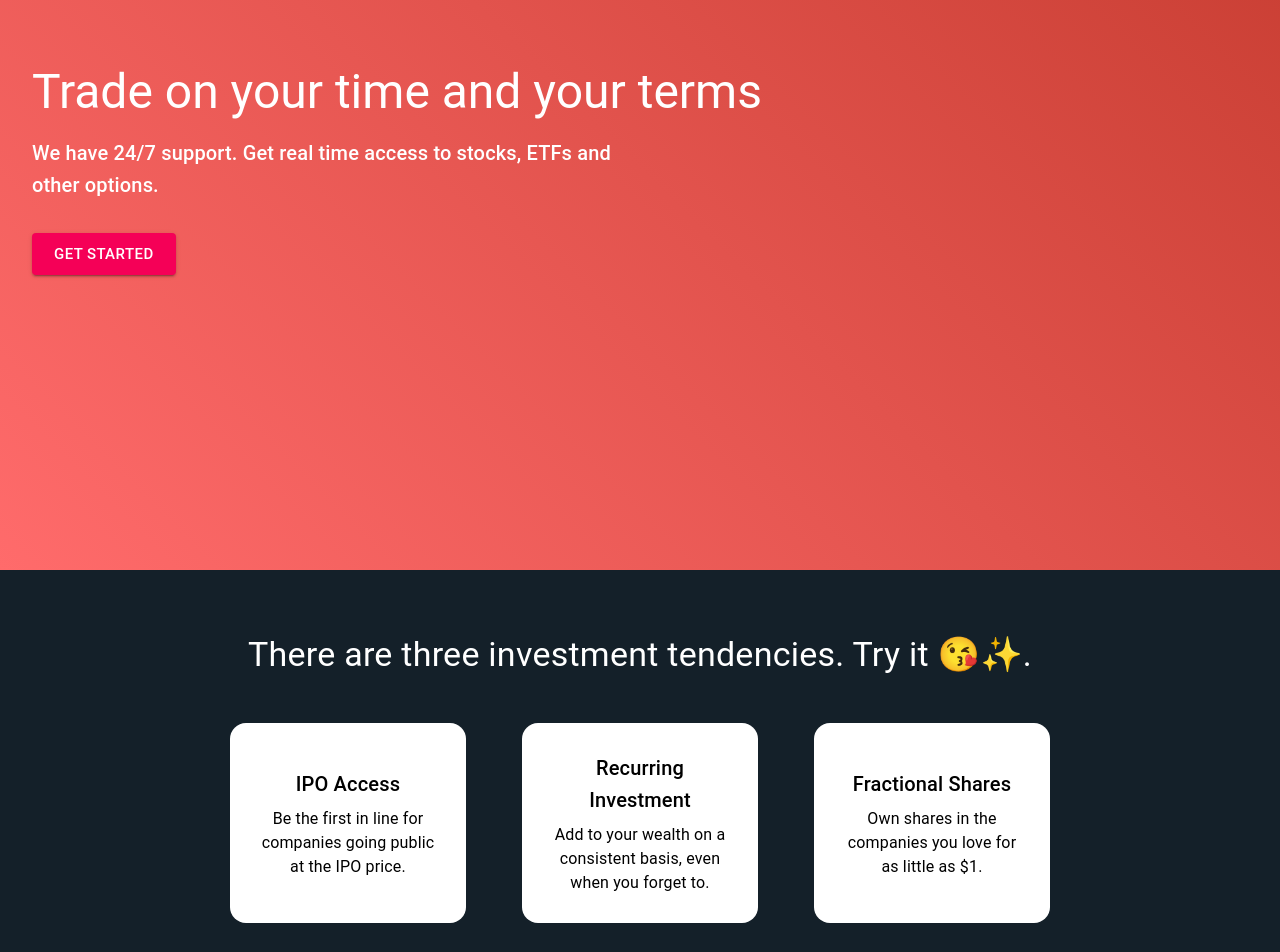
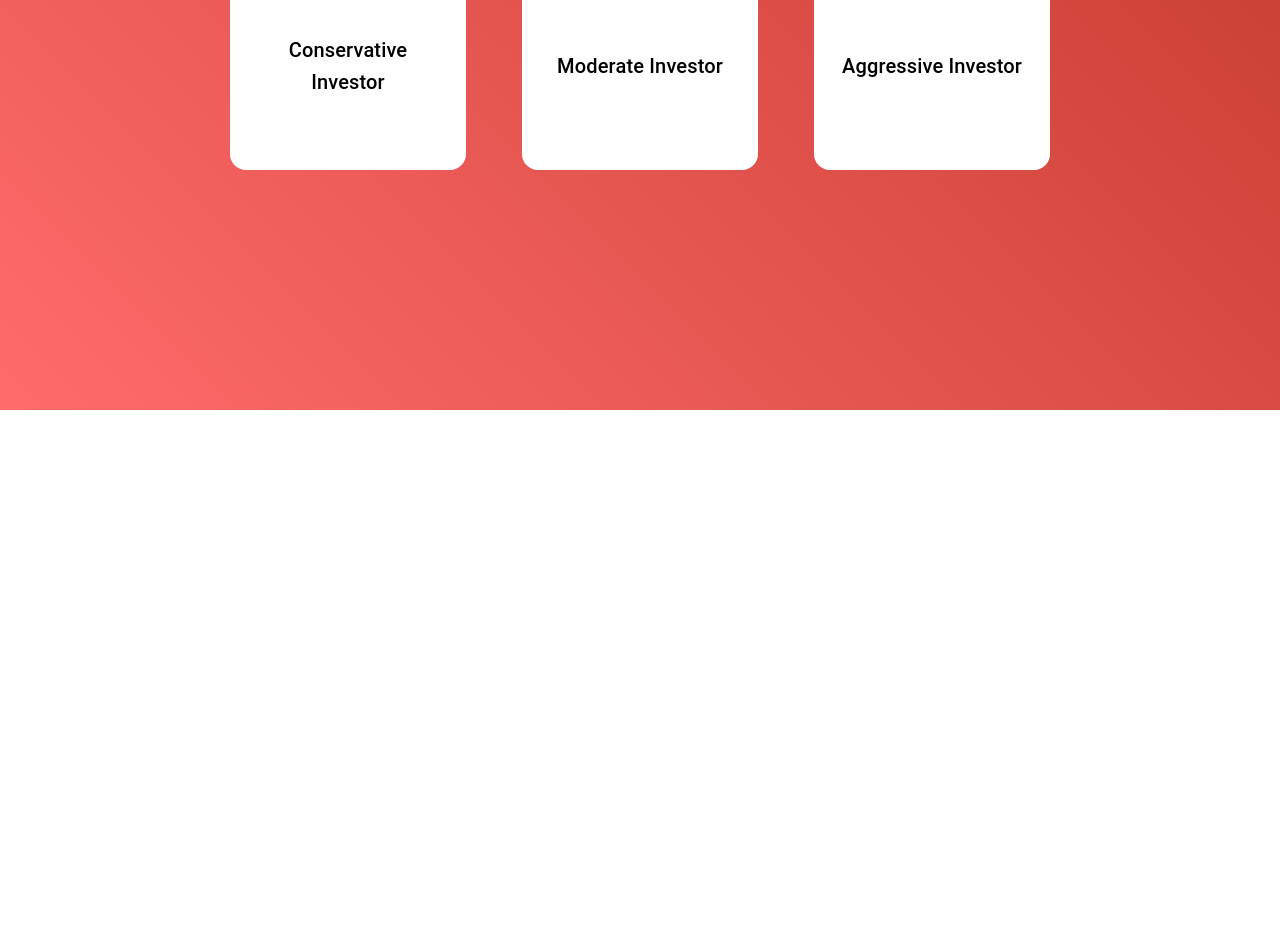
Before and after one commit to YeomChaeeun/goscs-fe, a React (Vite) app: page / in a window 1280 px wide. Shown: the part 1100-2052 px from the top of the page. After the commit the page ends 1510 px from the top, so only its background shows below. Built offline with nearby package versions, Linux system fonts and the light colour scheme.

Commit message:
fix: home style

```diff
--- a/src/components/home/FeatureSection.tsx
+++ b/src/components/home/FeatureSection.tsx
@@ -1,77 +1,72 @@
-import { styled } from "@mui/material/styles";
-import { Box, Container, Typography } from "@mui/material";
-import { Component } from "react";
+import {styled} from "@mui/material/styles";
+import {Box, Container, Typography} from "@mui/material";
+import {recommendations} from "../../data/recommendations.ts";
+import {InvestmentProfile} from "../../data/questions.ts";
+import {useSetRecoilState} from "recoil";
+import {assetState, checklistState} from "../../recoil/atoms/assetAtom.ts";
+import {useNavigate} from "react-router-dom";
 
 const FeaturesSection = styled(Box)(({ theme }) => ({
-  padding: theme.spacing(8, 4),
-  backgroundColor: theme.palette.background.paper,
-  textAlign: "center",
-  color: "white",
+    minHeight: '80vh',
+    padding: theme.spacing(12, 4),
+    backgroundImage: 'linear-gradient(45deg, #FF6B6B, #c53b2f)',
+    textAlign: 'center',
+    color: 'white',
 }));
 
 const FeatureCard = styled(Box)(({ theme }) => ({
     padding: theme.spacing(3),
-  backgroundColor: "white",
+    backgroundColor: 'white',
     borderRadius: theme.spacing(2),
     margin: theme.spacing(2),
-  height: "200px",
-  display: "flex",
-  flexDirection: "column",
-  alignItems: "center",
-  justifyContent: "center",
-  color: "black",
+    height: '200px',
+    display: 'flex',
+    flexDirection: 'column',
+    alignItems: 'center',
+    justifyContent: 'center',
+    color: 'black',
+    cursor: 'pointer'
 }));
 
-class FeatureSection extends Component {
-  render() {
+const FeatureSection = () => {
+    const navigate = useNavigate()
+    const setState = useSetRecoilState(checklistState);
+    const setAssetStateRecoil = useSetRecoilState(assetState);
+
+    const handleSelectProfile = (profile: InvestmentProfile) => {
+        setState((prev) => ({ ...prev, profile: profile }));
+        setAssetStateRecoil(profile);
+        navigate("/checklist/result");
+    };
+
     return (
       <FeaturesSection>
-        <Typography variant="h4" gutterBottom>
+          <Typography variant="h3" gutterBottom>
               There are three investment tendencies. Try it 😘✨.
           </Typography>
-        <Container maxWidth="md" sx={{ mt: 4 }}>
-          <Box
-            sx={{
+          <Container maxWidth="md" sx={{mt: 4}}>
+              <Box sx={{
                   display: "grid",
                   gridTemplateColumns: {
                       xs: "1fr",
                       sm: "1fr 1fr",
-                md: "1fr 1fr 1fr",
+                      md: "1fr 1fr 1fr"
                   },
-              gap: 3,
-            }}
-          >
-            <FeatureCard>
+                  gap: 3
+              }}>
+                  {(Object.keys(recommendations) as InvestmentProfile[]).map(profile => {
+                      return (
+                        <FeatureCard onClick={()=> { handleSelectProfile(profile) }}>
                             <Typography variant="h6" gutterBottom>
-                IPO Access
-              </Typography>
-              <Typography>
-                Be the first in line for companies going public at the IPO
-                price.
+                                {profile}
                             </Typography>
                         </FeatureCard>
-            <FeatureCard>
-              <Typography variant="h6" gutterBottom>
-                Recurring Investment
-              </Typography>
-              <Typography>
-                Add to your wealth on a consistent basis, even when you forget
-                to.
-              </Typography>
-            </FeatureCard>
-            <FeatureCard>
-              <Typography variant="h6" gutterBottom>
-                Fractional Shares
-              </Typography>
-              <Typography>
-                Own shares in the companies you love for as little as $1.
-              </Typography>
-            </FeatureCard>
+                      );
+                  })}
               </Box>
           </Container>
       </FeaturesSection>
     );
-  }
-}
+};
 
 export default FeatureSection;
--- a/src/pages/Home.tsx
+++ b/src/pages/Home.tsx
@@ -1,9 +1,8 @@
-import { useNavigate } from "react-router-dom";
+import {useNavigate} from "react-router-dom";
 import MainSection from "../components/home/MainSection.tsx";
-import InvestSection from "../components/home/InvestSection.tsx";
 import FeatureSection from "../components/home/FeatureSection.tsx";
-import { useResetRecoilState } from "recoil";
-import { checklistState } from "../recoil/atoms/assetAtom.ts";
+import {useResetRecoilState} from "recoil";
+import {checklistState} from "../recoil/atoms/assetAtom.ts";
 
 const Home = () => {
   const resetList = useResetRecoilState(checklistState);
@@ -20,7 +19,7 @@ const Home = () => {
       />
 
       {/* Invest Section */}
-      <InvestSection />
+      {/*<InvestSection />*/}
 
       {/* Features Section */}
       <FeatureSection />
```
Lines whose indentation alone changed are shown as unchanged.
